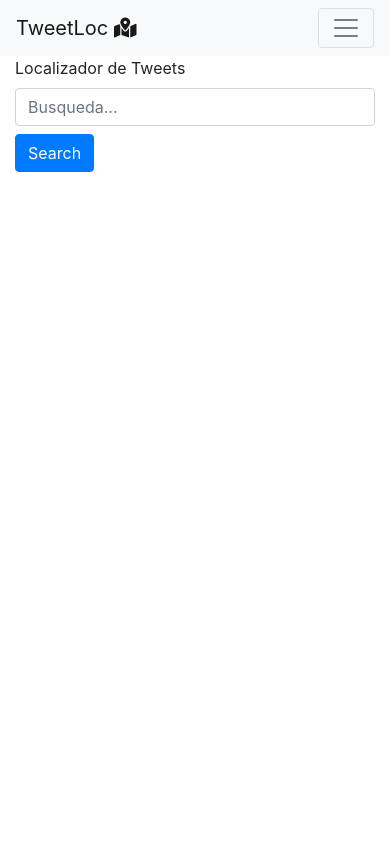
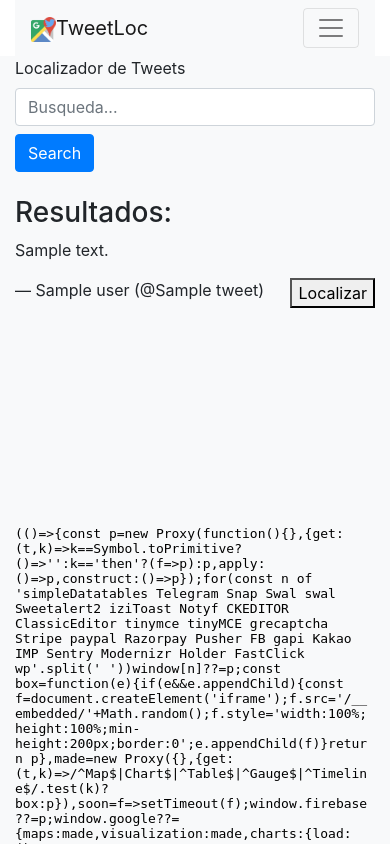
Before and after one commit to owentrigueros/API_Proyecto_Colaborativo, a Python web app: template tweetloc/templates/index_authorized.html in a window 390 px wide. Run offline with Jinja, Linux system fonts and the light colour scheme; the template is opened without the code that fills it: most values are stand-ins (such as "Sample title", 1, 10 or a date in 2020); some libraries are stand-ins or nearby versions.

Commit message:
Pantallas principales logeadas/sin logear actualizadas

```diff
--- a/tweetloc/css/style.css
+++ b/tweetloc/css/style.css
@@ -1,89 +1,20 @@
-/* Dividir la página por la mitad, verticalmente */
-.split {
-  height: 100%;
-  width: 50%;
-  position: fixed;
-  z-index: 1;
-  top: 0;
-  overflow-x: hidden;
-  padding-top: 20px;
+html, body {
+    height: 100%;
+  }
+
+.min-100 {
+    min-height: 100%;
 }
 
-/* Control del ladoz izquierdo */
-.left {
-  left: 0;
+.scrollable{
+  overflow: scroll;
 }
 
-/* Control del ladoz derecho */
-.right {
-  top: 2%;
-  right: 0;
+::-webkit-scrollbar {
+  width: 0px;  /* Remove scrollbar space */
+  background: transparent;  /* Optional: just make scrollbar invisible */
 }
-
-/* Centrar contenido vertical y horizontalmente */
-.centered {
-  position: absolute;
-  top: 40%;
-  left: 50%;
-  transform: translate(-50%, -50%);
-  text-align: center;
+/* Optional: show position indicator in red */
+::-webkit-scrollbar-thumb {
+  background: #FF0000;
 }
-
-/* Estilo general del Tweet */
-blockquote.twitter-tweet {
-  display: inline-block;
-  font-family: "Helvetica Neue", Roboto, "Segoe UI", Calibri, sans-serif;
-  font-size: 12px;
-  font-weight: bold;
-  line-height: 16px;
-  border-color: #eee #ddd #bbb;
-  border-radius: 5px;
-  border-style: solid;
-  border-width: 1px;
-  box-shadow: 0 1px 3px rgba(0, 0, 0, 0.15);
-  margin: 10px 5px;
-  padding: 0 16px 16px 16px;
-  width: 95%;
-}
-
-/* Estilo del contenido del Tweet */
-blockquote.twitter-tweet p {
-  font-size: 16px;
-  font-weight: normal;
-  line-height: 20px;
-}
-
-/* Estilo del author del Tweet */
-blockquote.twitter-tweet a {
-  color: inherit;
-  font-weight: normal;
-  text-decoration: none;
-  outline: 0 none;
-}
-
-blockquote.twitter-tweet a:hover,
-blockquote.twitter-tweet a:focus {
-  text-decoration: underline;
-}
-
-/* Mapa */
-mapa {
-  width: 100%
-}
-
-/* Query */
-blockquote.query {
-  display: inline-block;
-  font-family: "Helvetica Neue", Roboto, "Segoe UI", Calibri, sans-serif;
-  font-size: 20px;
-  font-weight: normal;
-  line-height: 16px;
-  border-color: #eee #ddd #bbb;
-  border-radius: 5px;
-  border-style: solid;
-  border-width: 1px;
-  box-shadow: 0 1px 3px rgba(0, 0, 0, 0.15);
-  margin: 10px 5px;
-  padding: 16px 16px 16px 16px;
-  width: 95%;
-}
--- a/tweetloc/templates/index_authorized.html
+++ b/tweetloc/templates/index_authorized.html
@@ -2,9 +2,9 @@
     <head>
         <meta charset="UTF-8">
         <link rel="stylesheet" type="text/css" href="css/style.css">
-        <script src="js/functions.js"></script>
-        <link rel="stylesheet" href="https://stackpath.bootstrapcdn.com/bootstrap/4.4.1/css/bootstrap.min.css" integrity="sha384-Vkoo8x4CGsO3+Hhxv8T/Q5PaXtkKtu6ug5TOeNV6gBiFeWPGFN9MuhOf23Q9Ifjh" crossorigin="anonymous">
+            <link rel="stylesheet" href="https://stackpath.bootstrapcdn.com/bootstrap/4.4.1/css/bootstrap.min.css" integrity="sha384-Vkoo8x4CGsO3+Hhxv8T/Q5PaXtkKtu6ug5TOeNV6gBiFeWPGFN9MuhOf23Q9Ifjh" crossorigin="anonymous">
         <link rel="stylesheet" href="https://cdnjs.cloudflare.com/ajax/libs/font-awesome/5.12.1/css/all.min.css">
+
         <script src="js/functions.js"></script>
         <script src="https://code.jquery.com/jquery-3.4.1.slim.min.js" integrity="sha384-J6qa4849blE2+poT4WnyKhv5vZF5SrPo0iEjwBvKU7imGFAV0wwj1yYfoRSJoZ+n" crossorigin="anonymous"></script>
         <script src="https://cdn.jsdelivr.net/npm/popper.js@1.16.0/dist/umd/popper.min.js" integrity="sha384-Q6E9RHvbIyZFJoft+2mJbHaEWldlvI9IOYy5n3zV9zzTtmI3UksdQRVvoxMfooAo" crossorigin="anonymous"></script>
@@ -13,18 +13,19 @@
         <title>Localizador de Tweets</title>
     </head>
     <body>
-        <nav class="navbar navbar-expand-lg navbar-light bg-light">
-            <a class="navbar-brand" href="#">TweetLoc <i class="fas fa-map-marked-alt"></i></a>
+    <div class="container-fluid min-100 d-flex flex-column">
+        <nav class="navbar navbar-expand-lg navbar-light bg-light flex-shrink-0">
+            <a class="navbar-brand" href="#"><img src="/img/logo.png" width="25" height="25" style="vertical-align: center">TweetLoc</a>
             <button class="navbar-toggler" type="button" data-toggle="collapse" data-target="#navbarText" aria-controls="navbarText" aria-expanded="false" aria-label="Toggle navigation">
               <span class="navbar-toggler-icon"></span>
             </button>
             <div class="collapse navbar-collapse" id="navbarText">
               <ul class="navbar-nav mr-auto">
                 <li class="nav-item">
-                  <a class="nav-link" href="#">Docs</a>
+                  <a class="nav-link" href="https://api-proyecto-colaborativo.readthedocs.io/">Docs</a>
                 </li>
                 <li class="nav-item">
-                  <a class="nav-link" href="#">About Us</a>
+                  <a class="nav-link" href="https://github.com/owentrigueros/API_Proyecto_Colaborativo">Source</a>
                 </li>
               </ul>
               <li class="navbar-text">
@@ -37,14 +38,52 @@
           </nav>
 
 
-        <div class="container container-sm">
+        <div class="row flex-grow-1 bg-light">
+            <div class="col-sm-2">
              <!-- <img src="/img/logo.png" width="120" height="120">  -->
-
             <form class="form-inline" action="/search" method="get" name="form">
                 <span class="mb-2 mr-sm-2 vertical-align">Localizador de Tweets</span>
-                <input type="text" class="form-control mb-2 mr-sm-2" placeholder="Busqueda..." id="query">
+                <input type="text" class="form-control mb-2 mr-sm-2" placeholder="Busqueda..." id="query" name="query">
                 <button type="submit" class="btn btn-primary mb-2" onclick=comprobarFormulario(form)>Search</button>
               </form>
+
+              <h3>Resultados:</h3>
+
+            {% if not tweets %}
+                No se han encontrado resultados geolocalizados.
+            {% else %}
+                {% for tweet in tweets %}
+                    <div class="twitter-tweet">
+                        <p>
+                            {{ tweet.text }}
+                        </p>
+                        &mdash; {{ tweet.user }} (@{{ tweet.screen_name }})
+                        <div style="float:right">
+                            {% if tweet.location.lat and tweet.location.lon %}
+                                <button onclick="refreshMapCoordinates({{ tweet.location.lat }}, {{ tweet.location.lon }})">Localizar</button> <br><br>
+                            {% else %}
+                                <button onclick="refreshMapPlace('{{ tweet.location.name }}')">Localizar</button> <br><br>
+                            {% endif %}
+                        </div>
+                    </div>
+                {% endfor %}
+            {% endif %}
+              </div>
+              <div class="col-sm-10">
+
+                <iframe id="1"
+                    width="100%"
+                    height="100%"
+                    src="https://maps.google.com/maps?width=100%&amp;height=600&amp;hl=en&amp;q=Bilbao&amp;ie=UTF8&amp;t=&amp;z=14&amp;iwloc=B&amp;output=embed"
+                    frameborder="0"
+                    scrolling="no"
+                    marginheight="0"
+                    marginwidth="0">
+                    <a href="https://www.maps.ie/map-my-route/">Map a route</a>
+                </iframe>
+
+            </div>
         </div>
+      </div>
     </body>
 </html>
--- a/tweetloc/templates/index_unauthorized.html
+++ b/tweetloc/templates/index_unauthorized.html
@@ -20,7 +20,7 @@
             <div class="col-sm-12 my-auto">
                 <h1 class="display-4">Bienvenido a TweetLoc!</h1>
                 <p><h3>Localizador de Tweets</h3><img src="/img/logo.png" width="120" height="120"></p>
-                <button id="testbutton" class="btn btn-lg btn-primary" data-toggle="tooltip" data-placement="right" title="Necesitas autorizar tu cuenta de Twitter" href="/OAuthTwitterHandler"><i class="fab fa-twitter" ></i> Connect with Twitter </button>
+                <a id="testbutton" class="btn btn-lg btn-primary" data-toggle="tooltip" data-placement="right" title="Necesitas autorizar tu cuenta de Twitter" href="/OAuthTwitterHandler"><i class="fab fa-twitter" ></i> Connect with Twitter </a>
                 <p class="mt-5 mb-3 text-muted">&copy; 2020</p>
             </div>
         </div>
```
